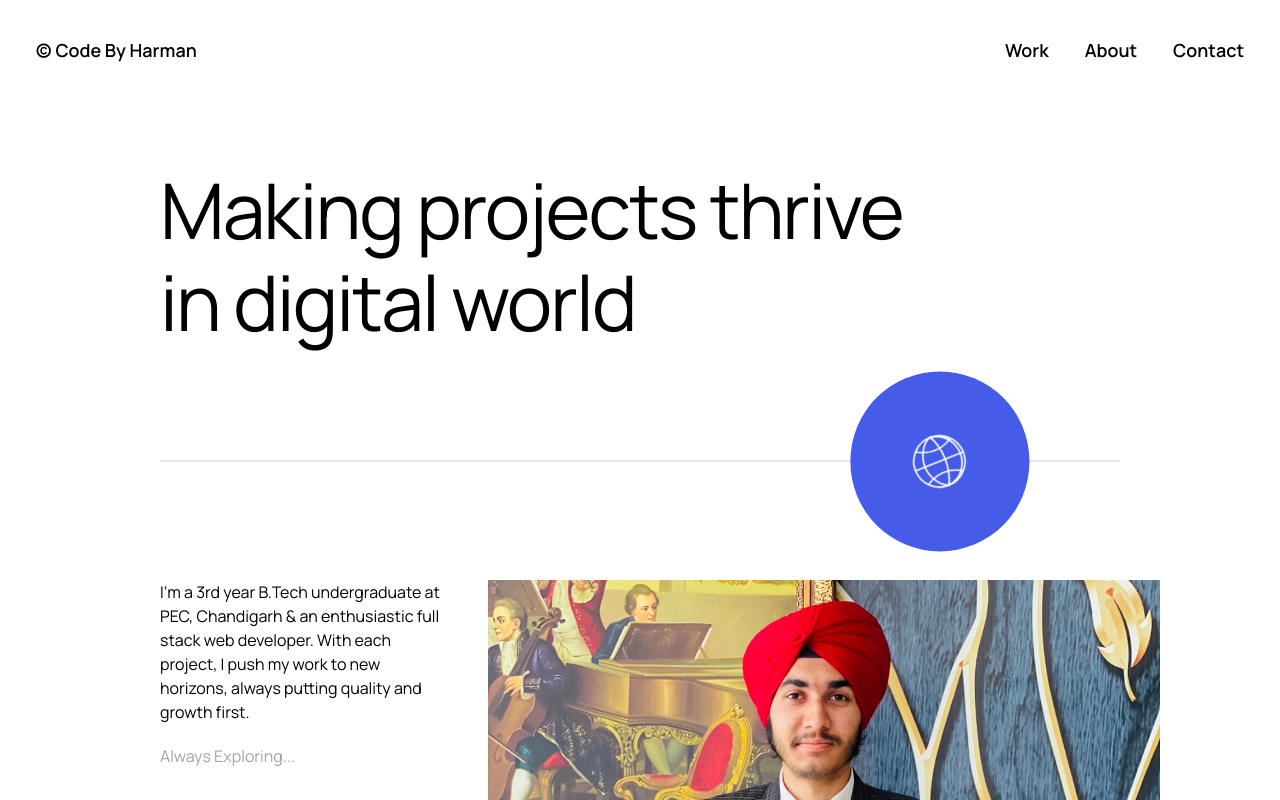
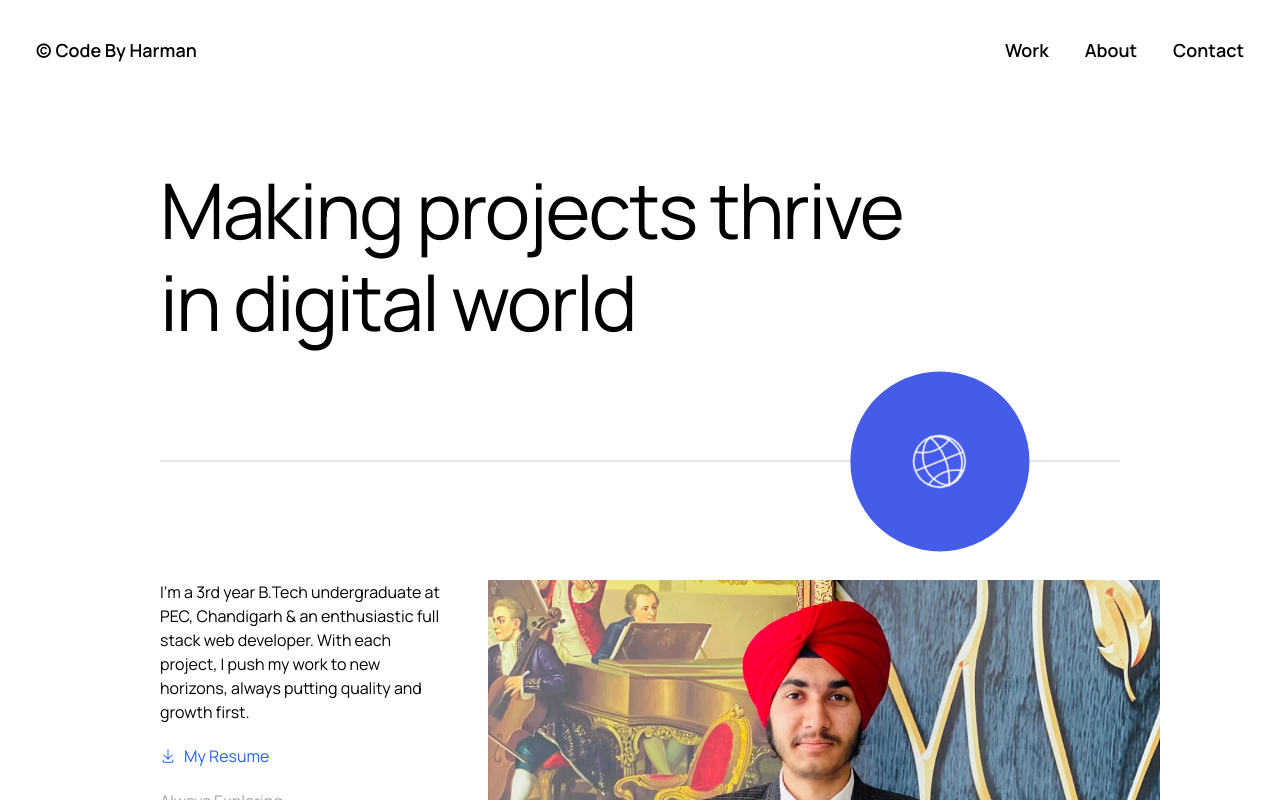
Before and after one commit to Harman2003/MyPortfolio, a Next.js app: page /about in a window 1280 px wide. Shown: the top 800 px of the page. Built offline with nearby package versions, Linux system fonts and the light colour scheme.

Commit message:
added resume and resolved sidebar text size

```diff
--- a/src/components/Sidebar/Sidebar.tsx
+++ b/src/components/Sidebar/Sidebar.tsx
@@ -45,7 +45,7 @@ export const Sidebar: React.FC<{ close: () => void }> = ({ close }) => {
             {navLinks.map(({ id, title, link }) => (
               <Link href={link} key={id}>
                 <li className="w-fit relative group">
-                  <span className="text-[clamp(2.5rem,4vw,5rem)]">{title}</span>
+                  <span className="text-[clamp(2.5rem,4vw,3rem)]">{title}</span>
                   <span
                     className={tw(
                       "hidden xs:block bg-white size-3 rounded-full",
--- a/src/pages/about.tsx
+++ b/src/pages/about.tsx
@@ -6,6 +6,7 @@ import { Footer, Navbar, RoundedBulge } from "@/components";
 import myphoto from ".../public/images/personal/harman_original.jpeg";
 import Image from "next/image";
 import Lottie from "lottie-react";
+import { GoDownload } from "react-icons/go";
 
 export default function Home() {
 
@@ -68,11 +69,22 @@ export default function Home() {
                   push my work to new horizons, always putting quality and
                   growth first.
                 </span>
+                <a
+                  href="https://drive.google.com/uc?export=download&id=1mZJ8ezIQhgXybIUGKSaMRpOawwZEATXJ"
+                  className="text-blue-600 group w-fit"
+                >
+                  <span className="w-fit flex gap-2 items-center">
+
+                  <GoDownload />
+                  My Resume
+                  </span>
+                <div className="border-t border-blue-600 w-0 group-hover:w-full transition-all duration-500"></div>
+                </a>
                 <span className="text-gray-400">Always Exploring...</span>
               </div>
               <div className="bg-black overflow-hidden h-[80%]">
                 <motion.div className="w-full h-full" style={{ y: y }}>
-                  <Image src={myphoto} alt="harman singh" priority/>
+                  <Image src={myphoto} alt="harman singh" priority />
                 </motion.div>
               </div>
             </div>
```
